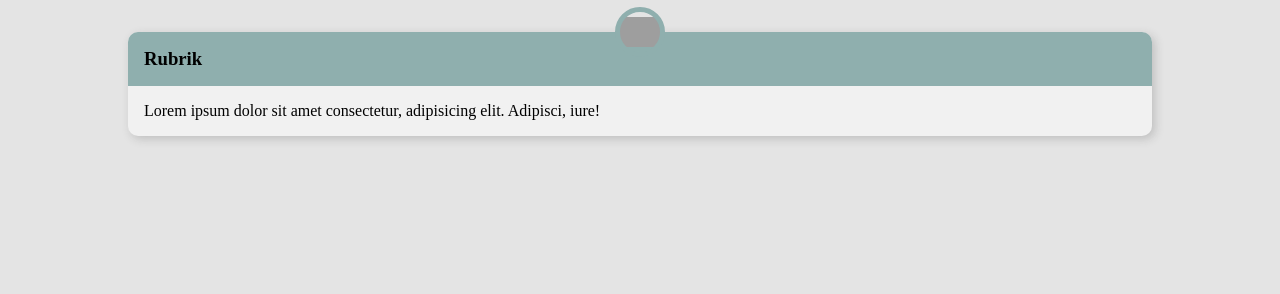
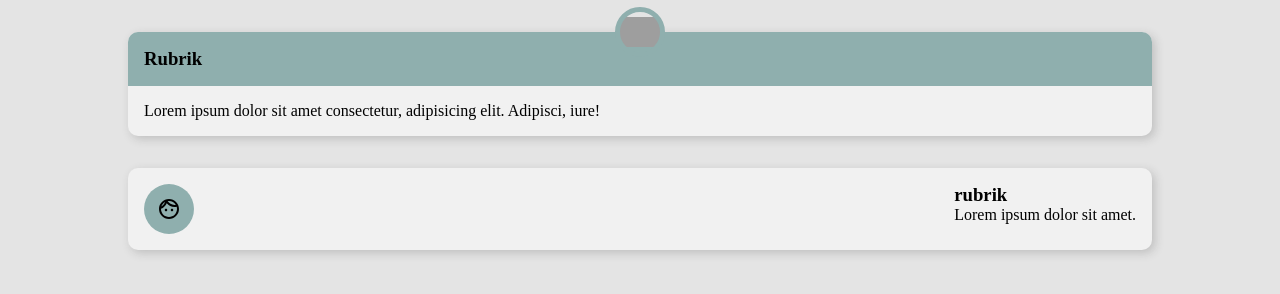
Before and after one commit to Fr3dda/HTML_CSS, a plain HTML site: page Lektion-8/1-repetition/demo4/index.html in a window 1280 px wide. Drawn offline with Linux system fonts and the light colour scheme; grey boxes are pictures that could not be loaded.

Commit message:
lektion 8

```diff
--- a/Lektion-8/1-repetition/demo4/index.html
+++ b/Lektion-8/1-repetition/demo4/index.html
@@ -11,7 +11,9 @@
 
   <div class="container">
     <div class="card">
-      <div class="avatar"></div>
+      <div class="avatar">
+        <!-- <img class="image" src="./face_black_24dp.svg" alt=""> -->
+      </div>
       <div class="card-header">
         <h3>Rubrik</h3>
       </div>
@@ -19,6 +21,16 @@
         <p>Lorem ipsum dolor sit amet consectetur, adipisicing elit. Adipisci, iure!</p>
       </div>
     </div>
+
+    <div class="card mt p d-flex">
+      <div class="circle">
+        <img class="image" src="./face_black_24dp.svg" alt="">
+      </div>
+      <div class="text">
+        <h3>rubrik</h3>
+        <p>Lorem ipsum dolor sit amet.</p>
+      </div>
+    </div>
   </div>
 
 </body>
--- a/Lektion-8/1-repetition/demo4/styles.css
+++ b/Lektion-8/1-repetition/demo4/styles.css
@@ -13,6 +13,19 @@ body {
   margin: 2rem auto;
 }
 
+.mt {
+  margin-top: 2rem;
+}
+.p {
+  padding: 1rem;
+}
+.d-flex {
+  display: flex;
+  justify-content: space-between;
+}
+.border {
+  border: 1px solid red;
+}
 .card {
   border-radius: 10px;
   background-color: #f1f1f1;
@@ -43,3 +56,20 @@ body {
 .card-body {
   padding: 1rem;
 }
+
+.circle {
+  height: 50px;
+  width: 50px;
+  background-color: #8fafae;
+  border-radius: 50%;
+  /* display: flex;
+  justify-content: center;
+  align-items: center; */
+  position: relative;
+}
+.image {
+  position: absolute;
+  top: 50%;
+  left: 50%;
+  transform: translate(-50%, -50%);
+}
--- /dev/null
+++ b/Lektion-8/1-repetition/demo5/styles.css
@@ -0,0 +1,34 @@
+* {
+  padding: 0;
+  margin: 0;
+  box-sizing: border-box;
+}
+.border {
+  border: 2px solid red;
+}
+.blue {
+  border-color: blue;
+}
+.navbar {
+  background-color: #6ea0a7;
+  display: flex;
+  justify-content: space-between;
+  align-items: center;
+
+}
+
+.logo {
+  /* flex: 1; */
+}
+.navbar ul {
+  display: flex;
+  justify-content: space-between;
+  width: 70%;
+  /* flex: 1; */
+}
+
+
+
+li {
+  list-style: none;
+}
```
Also changed, not shown: Lektion-8/1-repetition/demo5/index.html (added, +34 -0 lines), Lektion-8/1-repetition/demo4/face_black_24dp.svg (added).
